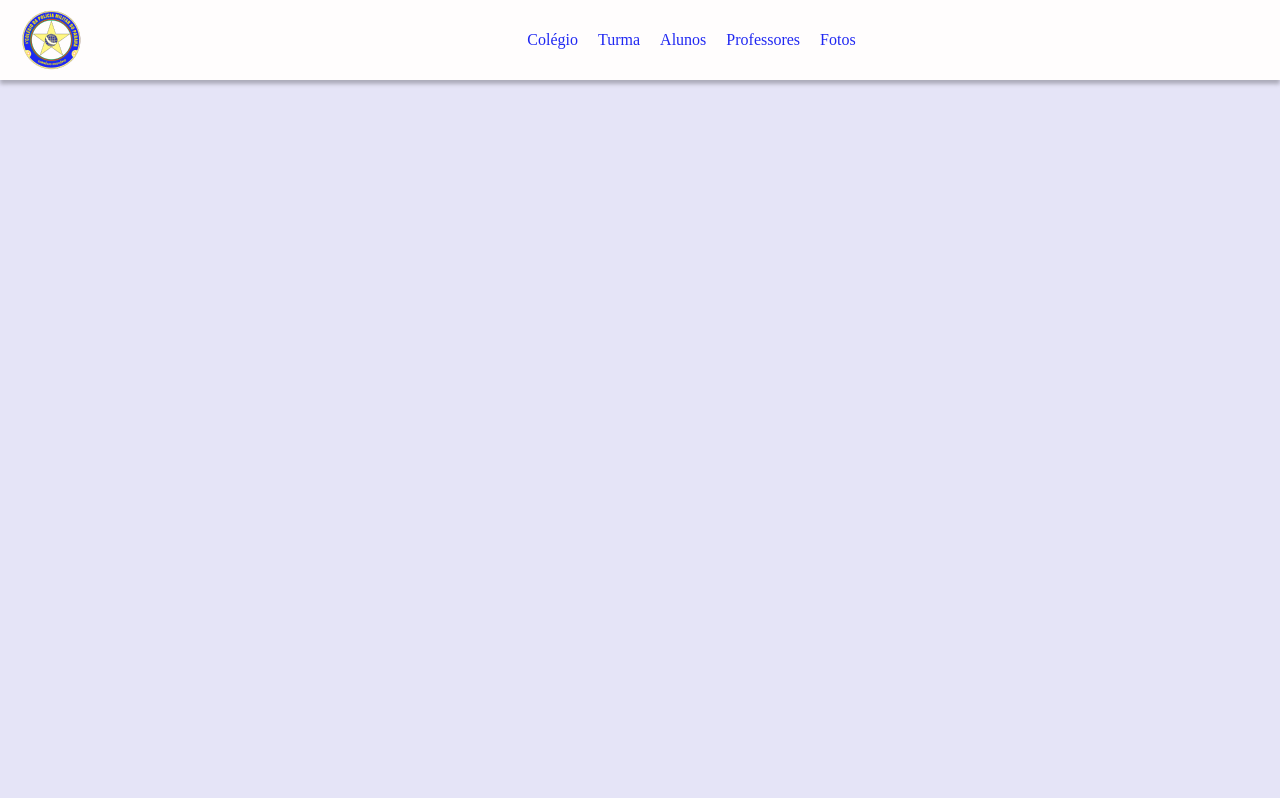
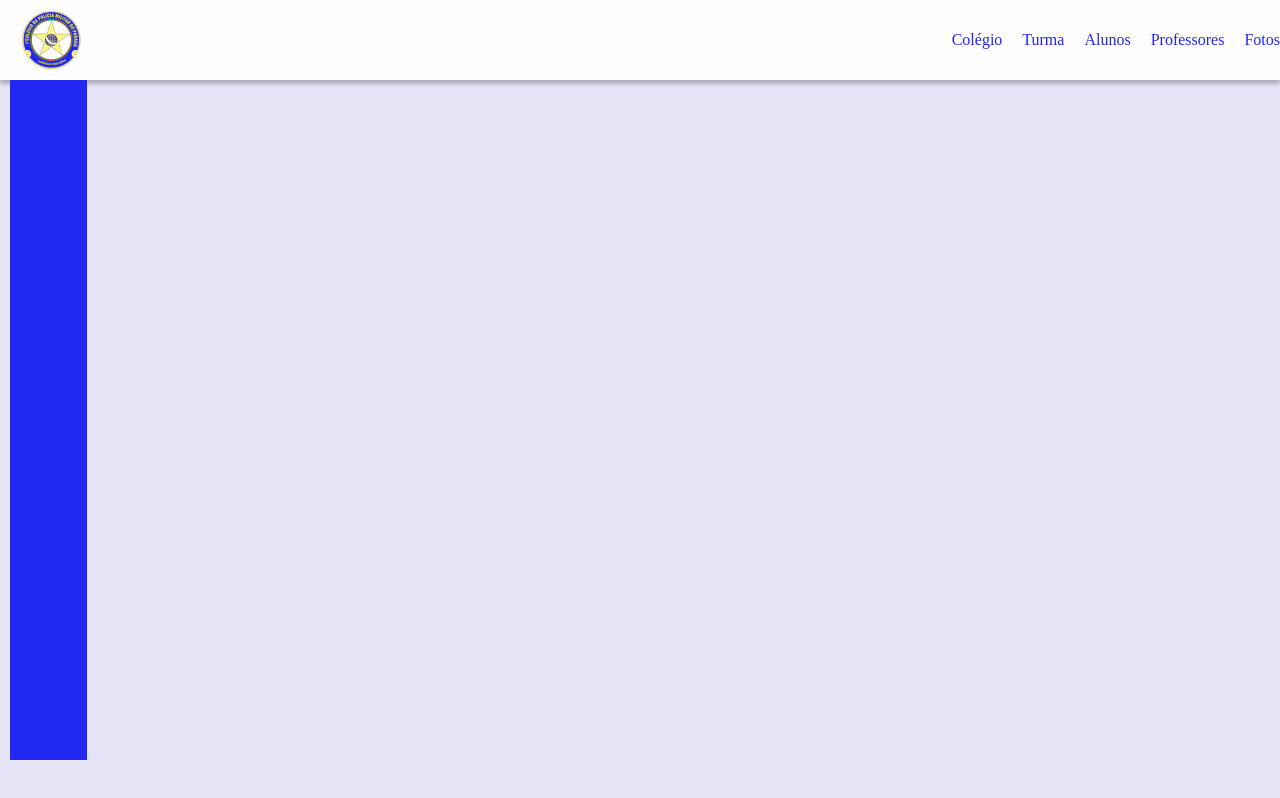
Before and after one commit to Ghoxxt/teste, a plain HTML site: page index.html in a window 1280 px wide. Drawn offline with Linux system fonts and the light colour scheme.

Commit message:
Add files via upload

```diff
--- a/style.css
+++ b/style.css
@@ -39,3 +39,15 @@ header{
     text-decoration: none;
     color: #2028f2;
 }
+.itens-navegacao{
+    display: flex;
+}
+
+.linha-azul{
+    background-color: #2028f2;
+    width: 77px;
+    height: 85vh;
+    left: 10px;
+    top: 80px;
+    position: absolute;
+}
```
